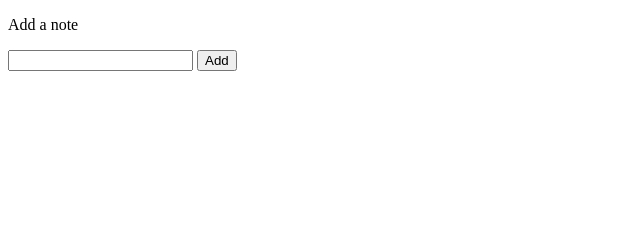
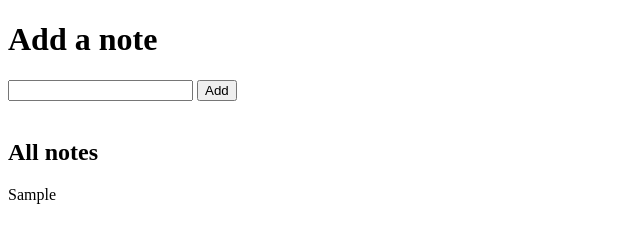
Before and after one commit to Kntanos/Notes-JS, a website: page index.html in a window 1280 px wide. Both pictures are taken after typing "Sample" into the empty fields and a click on the button "Add". Shown: the whole page, without its empty margins (0-640 px from the left). Drawn offline with Linux system fonts and the light colour scheme; no server answers.

Commit message:
Working for now

```diff
--- a/bundle.js
+++ b/bundle.js
@@ -2,15 +2,27 @@
   // index.js
   var buttonEl = document.getElementById("btn");
   var inputEl = document.getElementById("note");
+  var listEl = document.getElementById("list");
+  var allNoteEl = document.getElementById("allNotes");
   buttonEl.addEventListener("click", () => {
+    const newNote = { noteText: inputEl.value };
     const options = {
       method: "post",
       headers: {
         "Content-Type": "application/json"
       },
-      body: JSON.stringify()
+      body: JSON.stringify(newNote)
     };
-    fetch("/note", options);
+    fetch("/note", options).then((response) => response.json()).then((data) => {
+      console.log(data);
+    });
+    addElement();
     inputEl.value = "";
   });
+  function addElement() {
+    const newDiv = document.createElement("div");
+    const newContent = document.createTextNode(inputEl.value);
+    newDiv.appendChild(newContent);
+    document.body.appendChild(newDiv);
+  }
 })();
--- a/index.html
+++ b/index.html
@@ -7,9 +7,12 @@
     <title>Notes</title>
   </head>
   <body>
-    <p>Add a note</p>
+    <p><h1>Add a note</h1></p>
       <input type="text" id="note"></input>
       <button id="btn">Add</button>
+      <br><br>
+      <p id="list"><h2>All notes</h2></p>
+        <p id="allNotes"></p>
     <script src="bundle.js" type="text/javascript"></script>
   </body>
 </html>
```
Also changed, not shown: index.js (+40 -9 lines), server.js (+9 -2 lines).
